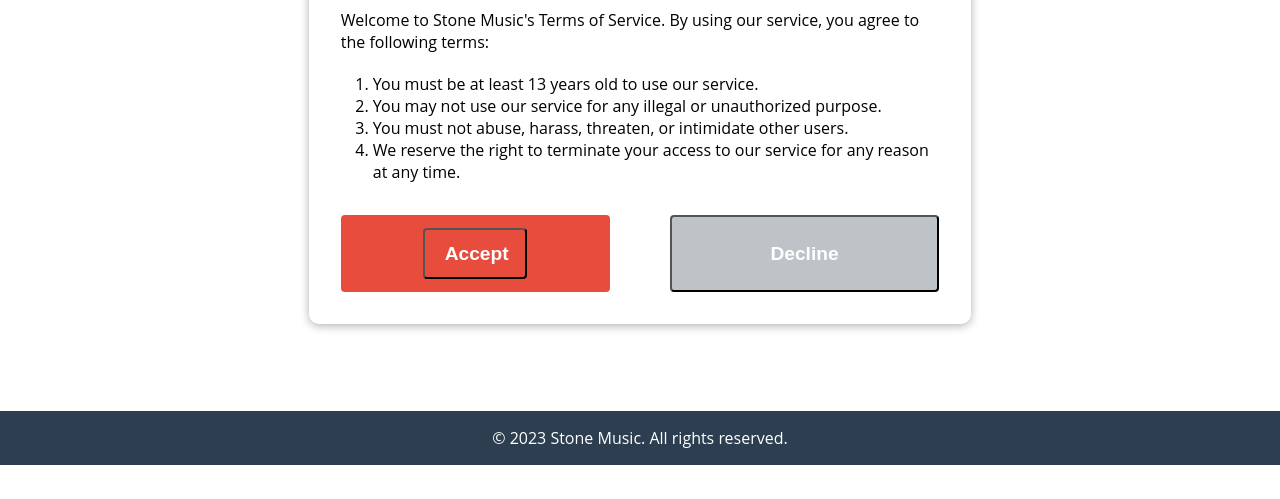
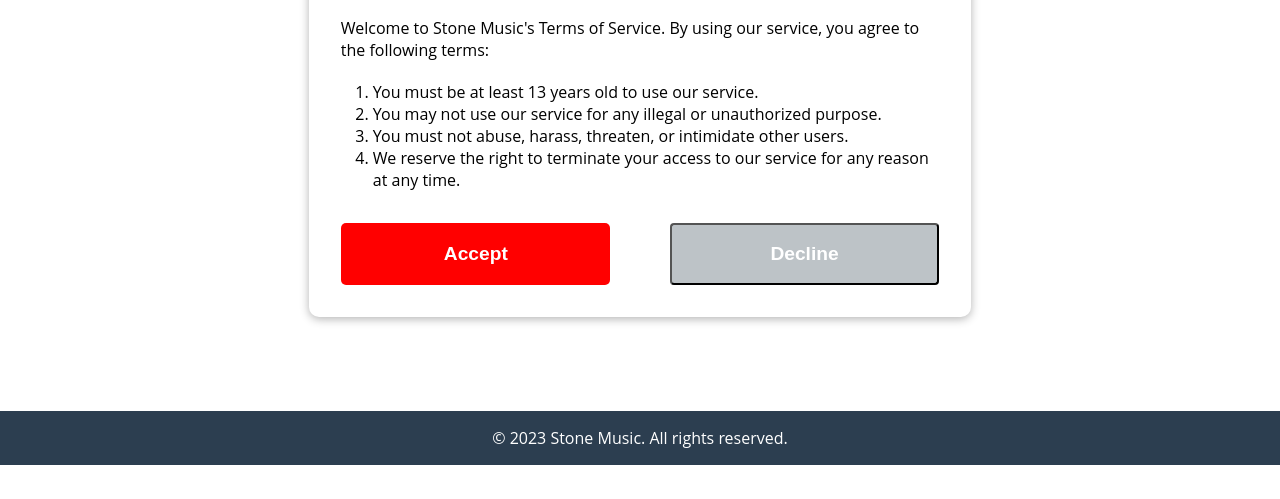
Before and after one commit to Stone-Production/Stone-Production.github.io, a plain HTML site: page tos.html in a window 1280 px wide. Shown: the part 301-800 px from the top of the page. Drawn offline with Linux system fonts and the light colour scheme.

Commit message:
Update tos.css

```diff
--- a/css/tos.css
+++ b/css/tos.css
@@ -72,12 +72,6 @@
   margin-bottom: 20px;
 }
 
-.buttons {
-  display: flex;
-  justify-content: space-between;
-  margin-top: 2rem;
-}
-
 main {
   margin: 0 auto;
   max-width: 800px;
@@ -126,7 +120,19 @@
 }
 
 .red-btn {
-  background-color: #e74c3c;
+  background-color: #ff0000;
+  color: #fff;
+  border: none;
+  padding: 10px 20px;
+  border-radius: 5px;
+  text-decoration: none;
+  font-weight: bold;
+  transition: all 0.2s ease-in-out;
+}
+
+.red-btn:hover {
+  background-color: #cc0000;
+  cursor: pointer;
 }
 
 .red-btn:hover {
```
